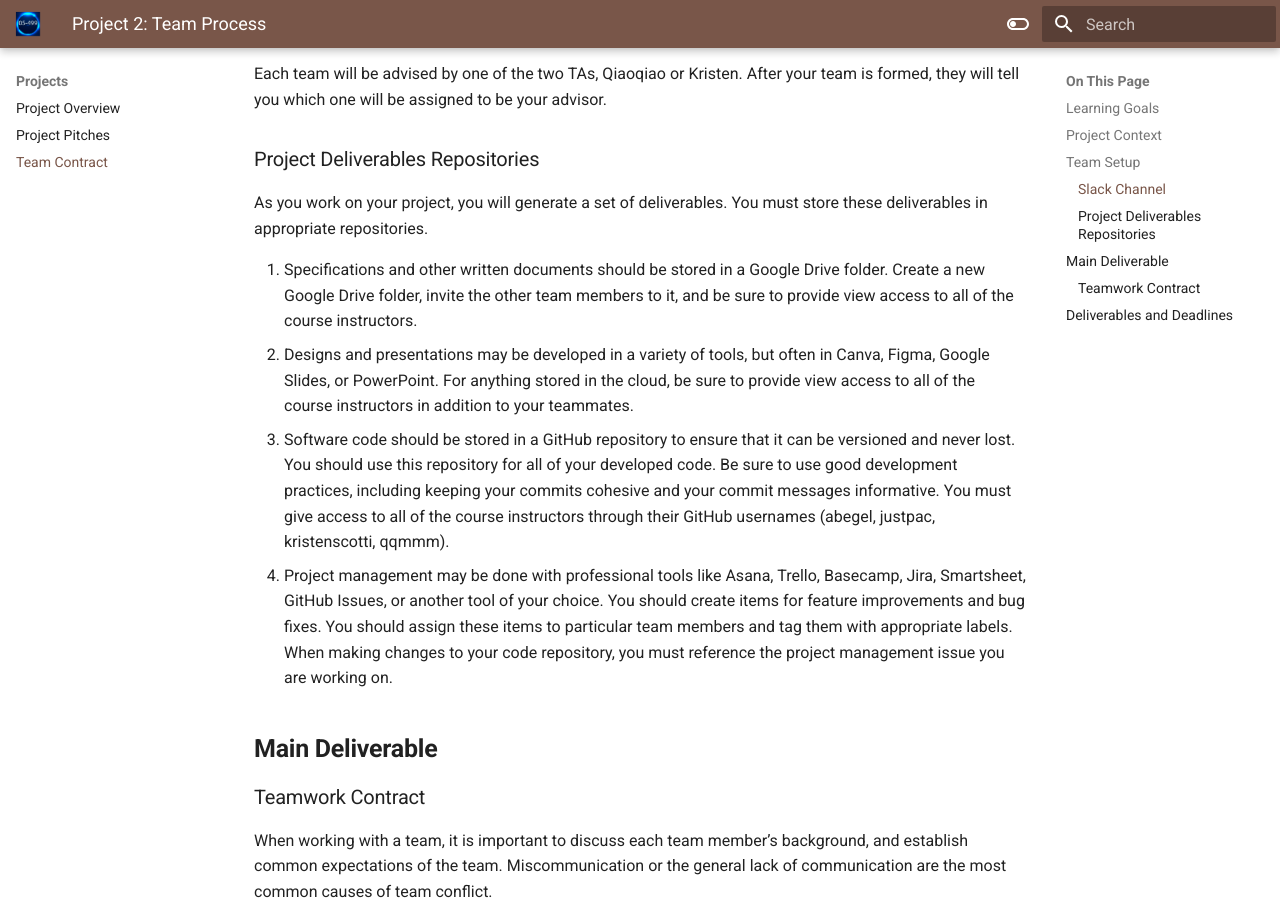
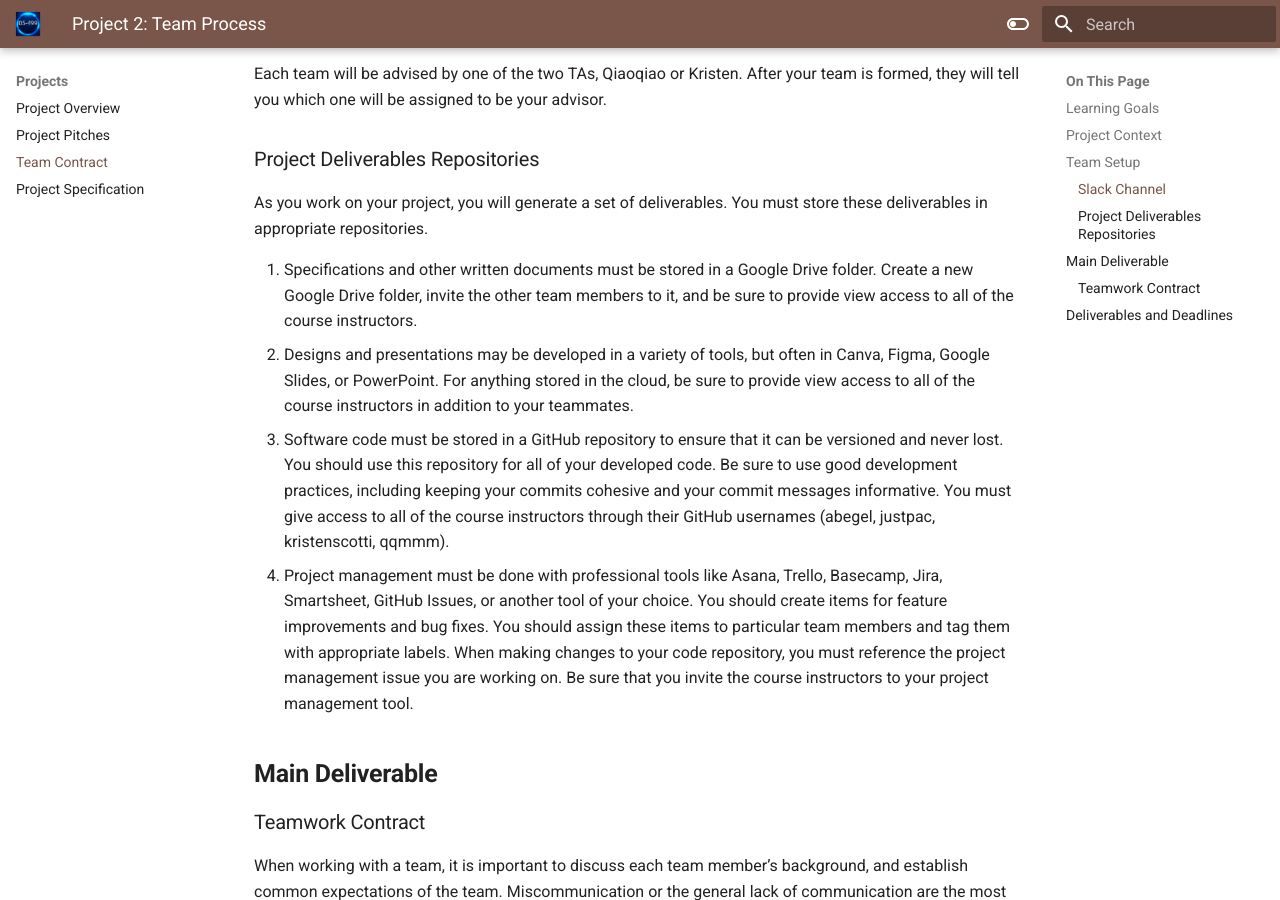
Before and after one commit to cmu-05-499/cmu-05-499.github.io, an MkDocs documentation site: the page built from docs/projects/P2/index.md, in a window 1280 px wide and 900 px high, scrolled down 860 px. Built offline with MkDocs 1.6.1 and Material for MkDocs 9.7.7, drawn with Linux system fonts in a browser that asks for light colours.

Commit message:
Updates to P2

```diff
--- a/docs/projects/P2/index.md
+++ b/docs/projects/P2/index.md
@@ -25,10 +25,10 @@ Each team will be advised by one of the two TAs, Qiaoqiao or Kristen. After your
 
 As you work on your project, you will generate a set of deliverables. You must store these deliverables in appropriate repositories.
 
-1. Specifications and other written documents should be stored in a Google Drive folder. Create a new Google Drive folder, invite the other team members to it, and be sure to provide view access to all of the course instructors.
+1. Specifications and other written documents must be stored in a Google Drive folder. Create a new Google Drive folder, invite the other team members to it, and be sure to provide view access to all of the course instructors.
 1. Designs and presentations may be developed in a variety of tools, but often in Canva, Figma, Google Slides, or PowerPoint. For anything stored in the cloud, be sure to provide view access to all of the course instructors in addition to your teammates.
-1. Software code should be stored in a GitHub repository to ensure that it can be versioned and never lost. You should use this repository for all of your developed code. Be sure to use good development practices, including keeping your commits cohesive and your commit messages informative. You must give access to all of the course instructors through their GitHub usernames (abegel, justpac, kristenscotti, qqmmm).
-1. Project management may be done with professional tools like Asana, Trello, Basecamp, Jira, Smartsheet, GitHub Issues, or another tool of your choice. You should create items for feature improvements and bug fixes. You should assign these items to particular team members and tag them with appropriate labels. When making changes to your code repository, you must reference the project management issue you are working on.
+1. Software code must be stored in a GitHub repository to ensure that it can be versioned and never lost. You should use this repository for all of your developed code. Be sure to use good development practices, including keeping your commits cohesive and your commit messages informative. You must give access to all of the course instructors through their GitHub usernames (abegel, justpac, kristenscotti, qqmmm).
+1. Project management must be done with professional tools like Asana, Trello, Basecamp, Jira, Smartsheet, GitHub Issues, or another tool of your choice. You should create items for feature improvements and bug fixes. You should assign these items to particular team members and tag them with appropriate labels. When making changes to your code repository, you must reference the project management issue you are working on. Be sure that you invite the course instructors to your project management tool.
 
 ## Main Deliverable
 
--- a/mkdocs.yml
+++ b/mkdocs.yml
@@ -78,6 +78,8 @@ nav:
           - projects/P1/index.md
       - 'Team Contract':
           - projects/P2/index.md
+      - 'Project Specification':
+          - projects/P3/index.md
       #- "Project 1: Hello, NodeBB!":
       #    - projects/P1/index.md
       #    - 1A Build Checkpoint: projects/P1/1_checkpoint.md
```
